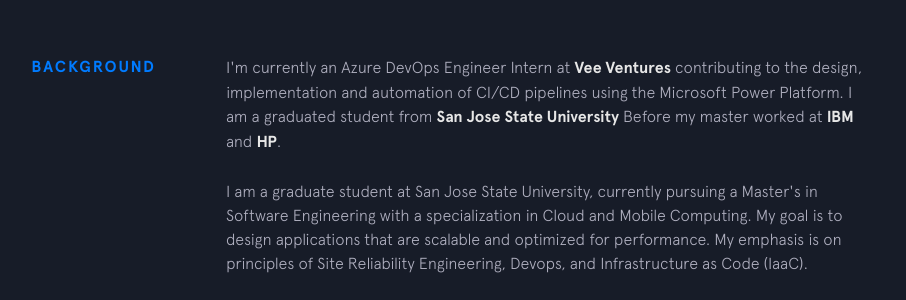
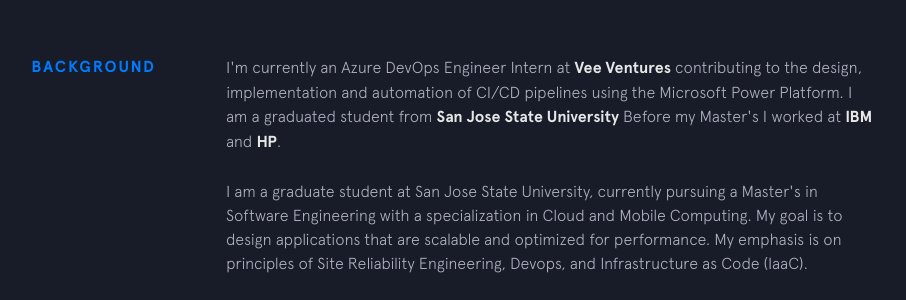
Before and after one commit to sirishacyd/sirishacyd.github.io, a Jekyll site: the page built from index.html, in a window 1280 px wide and 900 px high, scrolled down 792 px. Shown: the part 153-453 px from the top of the window, without its empty margins (224-1130 px from the left). Built offline with Jekyll 4.4.1, drawn with Linux system fonts in a browser that asks for light colours; nearby versions of some CDN libraries.

Commit message:
Fix Typo

```diff
--- a/_includes/background.html
+++ b/_includes/background.html
@@ -4,7 +4,7 @@
     <p>
       I'm currently an Azure DevOps Engineer Intern at
       <a class="underline-link" href="https://www.letsvee.com" target="_blank">Vee Ventures</a> contributing to the design, implementation and automation of CI/CD pipelines using the Microsoft Power Platform. I am a graduated student from
-      <a class="underline-link" href="http://www.sjsu.edu/" target="_blank">San Jose State University</a> Before my master worked at
+      <a class="underline-link" href="http://www.sjsu.edu/" target="_blank">San Jose State University</a> Before my Master's I worked at
       <a class="underline-link" href="https://IBM.com/" target="_blank">IBM</a>and
 
       <a class="underline-link" href="https://HP.com/" target="_blank">HP</a>.
```
